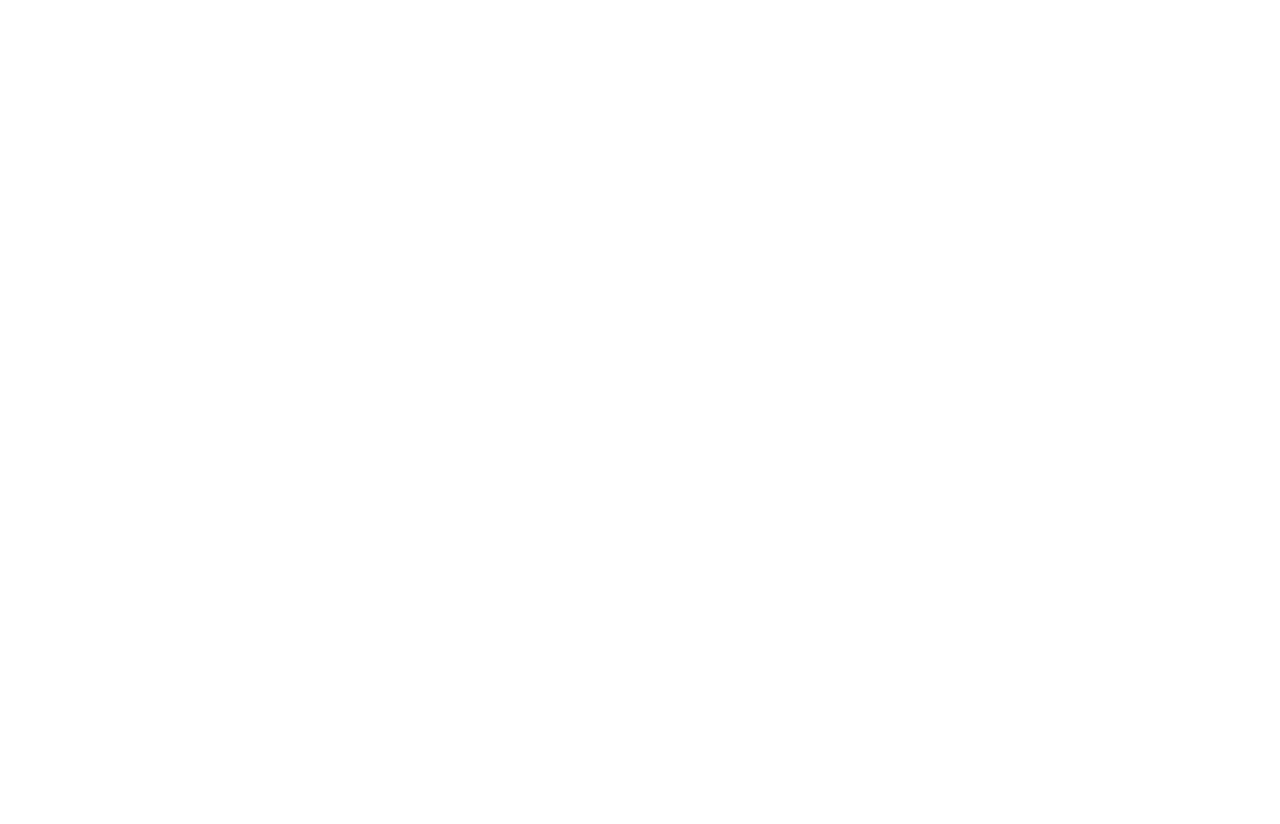
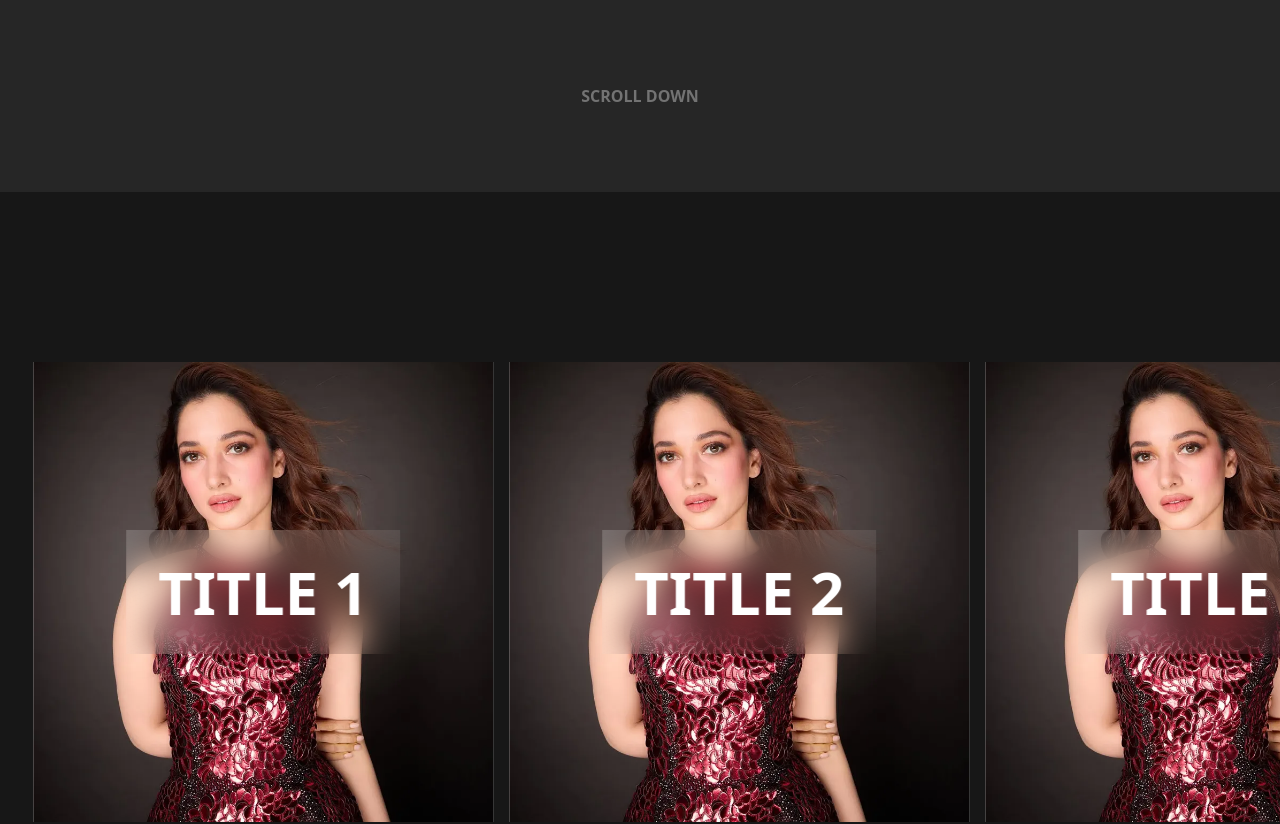
Before and after one commit to rjv01/FramerMotionProjects, a React (Vite) app: page /horizontalscrollcarousel in a window 1280 px wide. Before the commit this address had no page. Shown: the top 824 px of the page. Before the commit the page ends 800 px from the top, so only its background shows below. Built offline with nearby package versions, Linux system fonts and the light colour scheme.

Commit message:
adding horizontal move thing

```diff
--- a/src/App.tsx
+++ b/src/App.tsx
@@ -10,6 +10,7 @@
 import Navbar from "./components/Navbar"
 import AnimateText from "./components/AnimateText"
 import SuccessButton1 from "./components/SuccessButton1"
+import HorizontalScrollCarousel from "./components/HorizontalScrollCarousel"
 
 function App() {
   return (
@@ -25,6 +26,7 @@
         <Route path="/navbar" element={<Navbar />} />
         <Route path="/animatetext" element={<AnimateText />} />
         <Route path="/successbutton" element={<SuccessButton1 />} />
+        <Route path="/horizontalscrollcarousel" element={<HorizontalScrollCarousel />} />
       </Routes>
     </div>
   )
--- a/src/components/Home.tsx
+++ b/src/components/Home.tsx
@@ -12,6 +12,7 @@
     { href: "/navbar", label: "Navbar Component" },
     { href: "/animatetext", label: "Animate Text Component" },
     { href: "/successbutton", label: "Success Button Component" },
+    { href: "/horizontalscrollcarousel", label: "Horizontal Scroll Carousel" },
   ];
 
   const containerVariants = {
--- /dev/null
+++ b/src/components/HorizontalScrollCarousel.tsx
@@ -0,0 +1,111 @@
+import { motion, useScroll, useTransform } from "framer-motion";
+import { useRef } from "react";
+
+function HorizontalScrollCarousel() {
+  return (
+    <div className=" bg-neutral-800">
+      <div className="flex h-48 items-center justify-center">
+        <span className="font-semibold uppercase text-neutral-500">
+            Scroll down
+        </span>
+      </div>
+      <Horizontalscroll />
+      <div className="flex h-48 items-center justify-center">
+        <span className="font-semibold uppercase text-neutral-500">
+            Scroll up
+        </span>
+      </div>
+    </div>
+  );
+};
+
+const Horizontalscroll = () => {
+    const targetRef = useRef<HTMLDivElement | null>(null);
+    const { scrollYProgress } = useScroll({
+        target:targetRef,
+        offset:["start start","end start"]
+    });
+    const x = useTransform( scrollYProgress,[0,1],["1%","-85%"]);
+    return (
+        <section
+            ref={targetRef}
+            className="relative h-[300vh] bg-neutral-900">
+            <div className="sticky top-0 flex h-screen items-center overflow-hidden">
+                <motion.div style={{ x }} className="flex gap-4">
+                    {
+                        cards.map((card)=>{
+                            return <Card card={card} key={card.id} />;
+                        })
+                    }
+                </motion.div>
+            </div>
+        </section>
+    )
+}
+
+const Card = ({ card }: { card: CardType }) => {
+  return (
+    <div className="group relative h-115 w-115 shrink-0 overflow-hidden bg-neutral-200">
+      <div
+        style={{
+          backgroundImage: `url(${card.url})`,
+          backgroundSize: "cover",
+          backgroundPosition: "center",
+        }}
+        className="absolute inset-0 transition-transform duration-300 group-hover:scale-110"
+      />
+      <div className="absolute inset-0 grid place-content-center">
+        <p className="bg-linear-to-br from-white/20 to-white/0 p-8 text-6xl font-black uppercase text-white backdrop-blur-lg">
+          {card.title}
+        </p>
+      </div>
+    </div>
+  );
+};
+
+
+export default HorizontalScrollCarousel;
+
+type CardType={
+    url:string,
+    title:string,
+    id:number
+}
+
+const cards:CardType[] = [
+    {
+        url:"/tamanna.webp",
+        title:"Title 1",
+        id:1
+    },
+    {
+        url:"/tamanna.webp",
+        title:"Title 2",
+        id:2
+    },
+    {
+        url:"/tamanna.webp",
+        title:"Title 3",
+        id:3
+    },
+    {
+        url:"/tamanna.webp",
+        title:"Title 4",
+        id:4
+    },
+    {
+        url:"/tamanna.webp",
+        title:"Title 5",
+        id:5
+    },
+    {
+        url:"/tamanna.webp",
+        title:"Title 6",
+        id:6
+    },
+    {
+        url:"/tamanna.webp",
+        title:"Title 7",
+        id:7
+    },
+]
```
